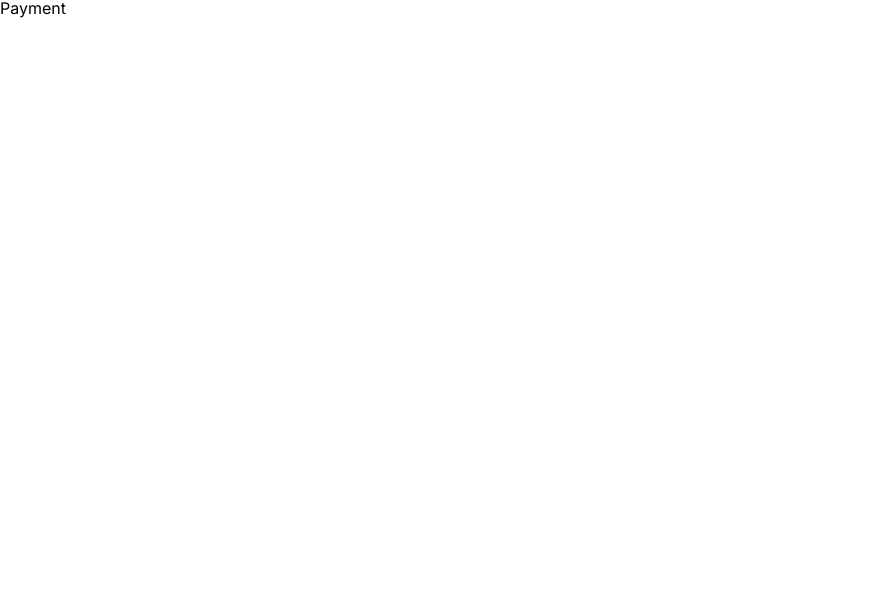
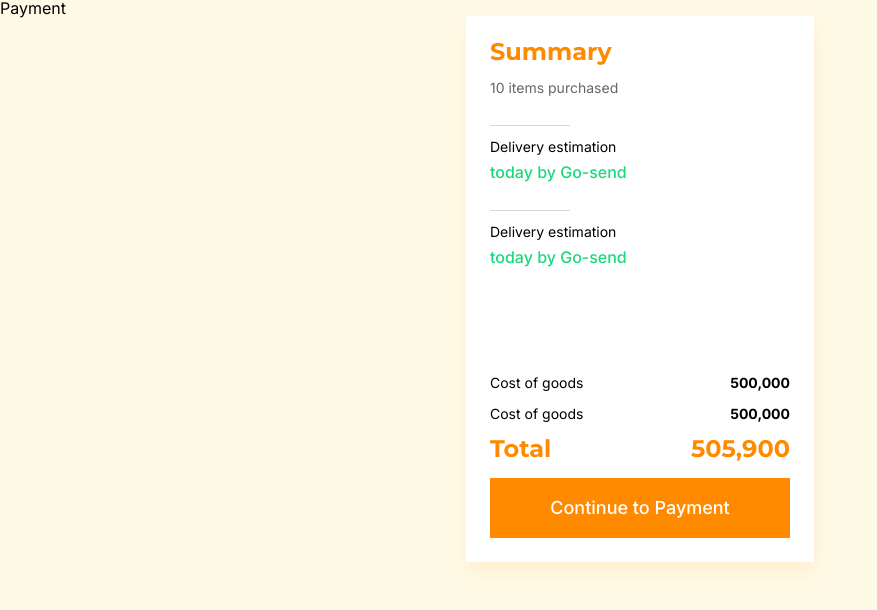
Before and after one commit to mahaldi/jakmall-technical-test, a Vue app: page /payment in a window 1280 px wide. Shown: the top 610 px of the page, without its empty margins (0-877 px from the left). Built offline with nearby package versions, Linux system fonts and the light colour scheme.

Commit message:
payment page

```diff
--- a/src/views/payment/index.vue
+++ b/src/views/payment/index.vue
@@ -1,14 +1,23 @@
 <template>
-    <div>
+    <div class="payment">
         Payment
+        <div class="payment__box">
+            <PaymentSummary />
+        </div>
     </div>
 </template>
 <script>
+import PaymentSummary from '@/components/summary'
 export default {
     name: 'Payment',
-    mounted(){
-        console.log(this.$route)
+    components: {
+        PaymentSummary
     }
+    // created(){
+    //     if(isNaN(parseInt(this.$route.query.step))){
+    //         window.location.replace('/payment?step=1')
+    //     }
+    // },
 }
 </script>
 <style lang="scss" src="./style.scss" scoped />
--- a/src/views/payment/style.scss
+++ b/src/views/payment/style.scss
@@ -0,0 +1,13 @@
+.payment{
+    $self: &;
+    min-width: 100vw;
+    min-height: 100vh;
+    background-color: $primary;
+    &__box {
+        background-color: $white;
+        width: fit-content;
+        padding: 24px;
+        margin: auto auto;
+        box-shadow: 2px 10px 20px 0px $secondaryOpt10;
+    }
+}
```
